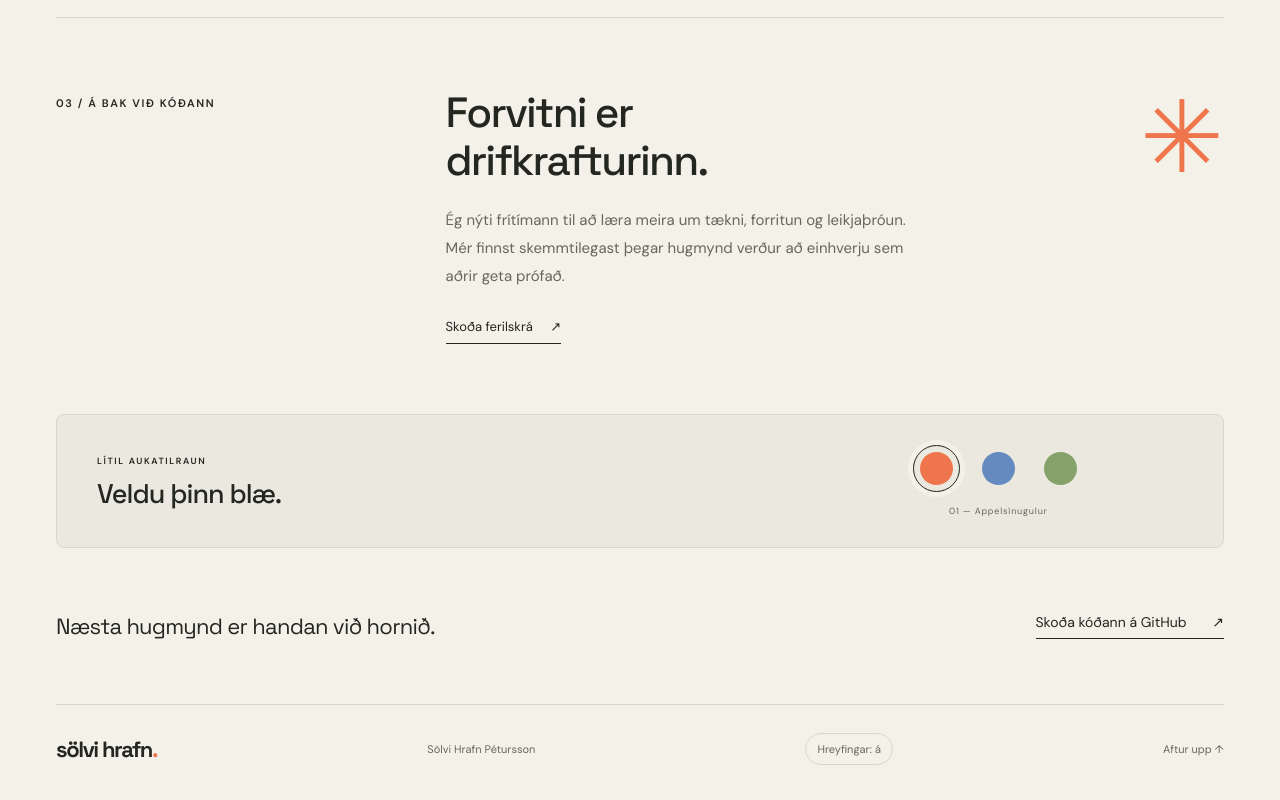
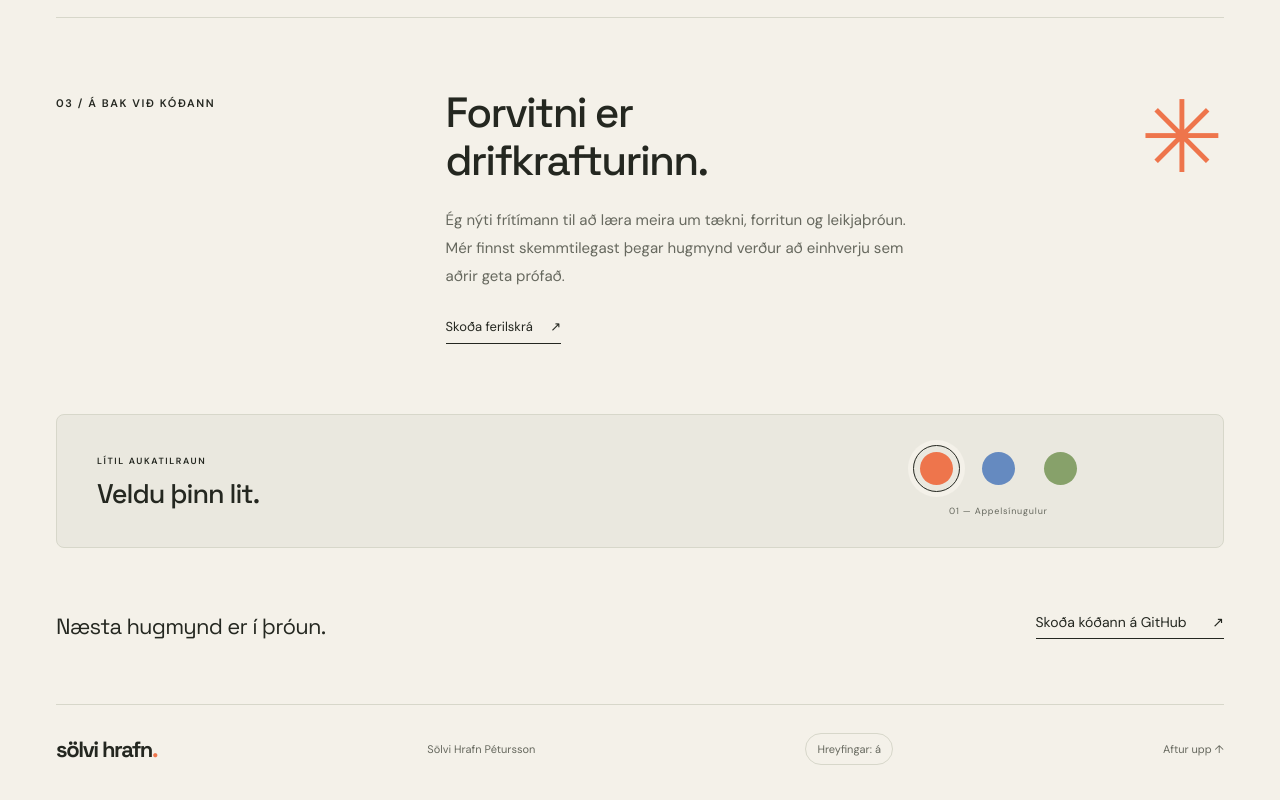
Before and after one commit to SolviHrafn06/solvihrafn.is, a Next.js app: page / in a window 1280 px wide. Shown: the part 2586-3386 px from the top of the page. Built offline with nearby package versions, Linux system fonts and the light colour scheme.

Commit message:
removed fixes added bugs

```diff
--- a/app/page.js
+++ b/app/page.js
@@ -25,7 +25,7 @@ export default function Home() {
       <div className="games-copy"><p className="eyebrow">02 / LEIKJAÞRÓUN</p><h2 id="games-title">Kóðinn fær<br/>sitt eigið líf.</h2><p>Ég vinn að tölvuleikjum og set verkefnin mín á itch.io. Þar má sjá leikjahugmyndirnar mínar og það sem ég er að vinna í.</p><div className="game-links"><a className="button itch-button" href="https://solvihrafn.itch.io" target="_blank" rel="noopener noreferrer">Skoða á itch.io <span aria-hidden="true">↗</span></a><GameLauncher /></div><span className="itch-address">solvihrafn.itch.io</span></div>
     </Reveal>
     <Reveal id="um" className="about developer-about wrap" aria-labelledby="about-title"><p className="eyebrow section-label">03 / Á BAK VIÐ KÓÐANN</p><div><h2 id="about-title">Forvitni er<br/>drifkrafturinn.</h2><p>Ég nýti frítímann til að læra meira um tækni, forritun og leikjaþróun. Mér finnst skemmtilegast þegar hugmynd verður að einhverju sem aðrir geta prófað.</p><Link className="text-link" href="/ferilskra/">Skoða ferilskrá <span aria-hidden="true">↗</span></Link></div><span className="asterisk" aria-hidden="true">✳</span></Reveal>
-    <Reveal className="color-footer wrap" aria-labelledby="color-title"><div><p className="eyebrow">LÍTIL AUKATILRAUN</p><h2 id="color-title">Veldu þinn blæ.</h2></div><Palette /></Reveal>
-    <Reveal className="closing wrap"><p>Næsta hugmynd er handan við hornið.</p><a href="https://github.com/SolviHrafn06" target="_blank" rel="noopener noreferrer">Skoða kóðann á GitHub <span aria-hidden="true">↗</span></a></Reveal>
+    <Reveal className="color-footer wrap" aria-labelledby="color-title"><div><p className="eyebrow">LÍTIL AUKATILRAUN</p><h2 id="color-title">Veldu þinn lit.</h2></div><Palette /></Reveal>
+    <Reveal className="closing wrap"><p>Næsta hugmynd er í þróun.</p><a href="https://github.com/SolviHrafn06" target="_blank" rel="noopener noreferrer">Skoða kóðann á GitHub <span aria-hidden="true">↗</span></a></Reveal>
   </AnimatedPage><SiteFooter /></>;
 }
```
